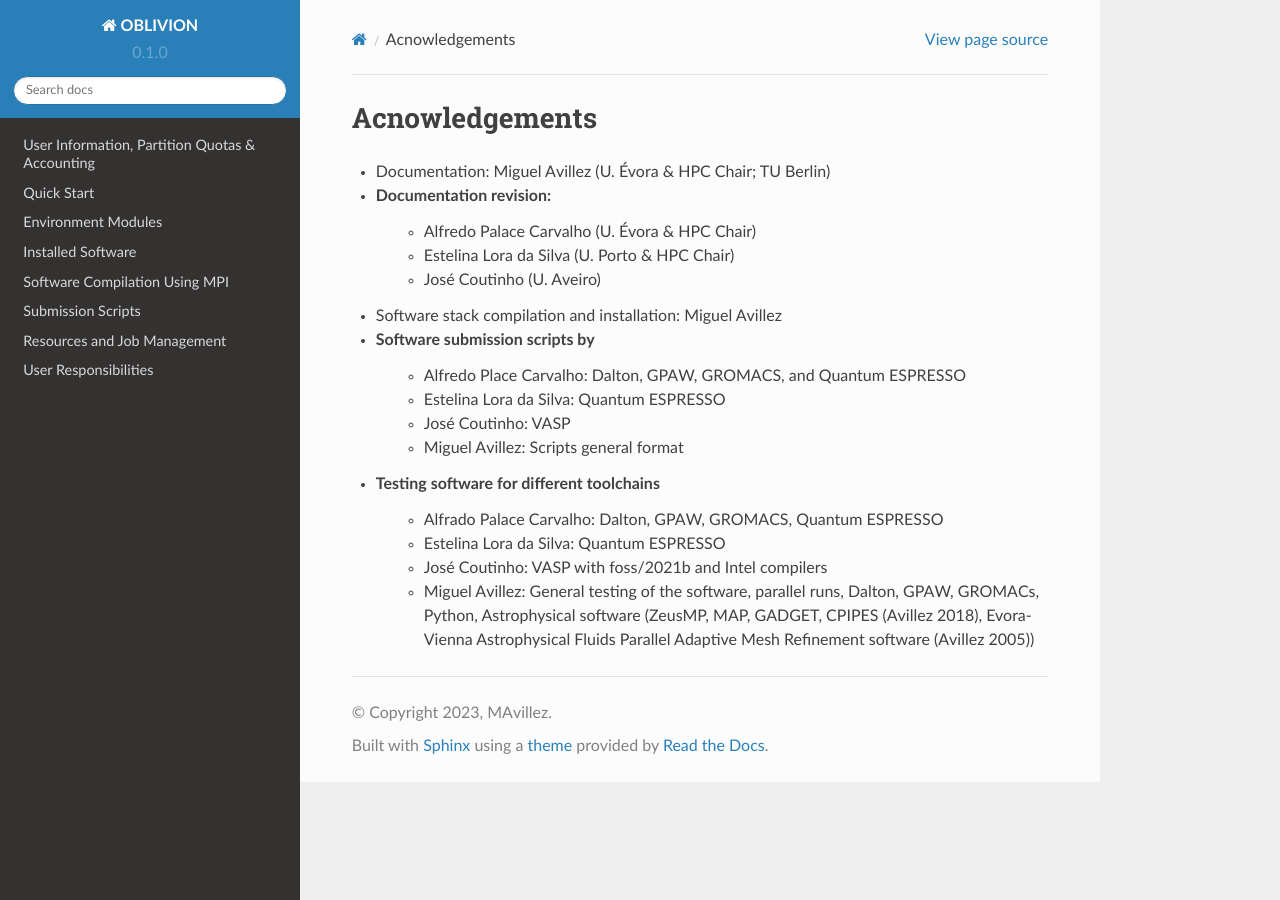
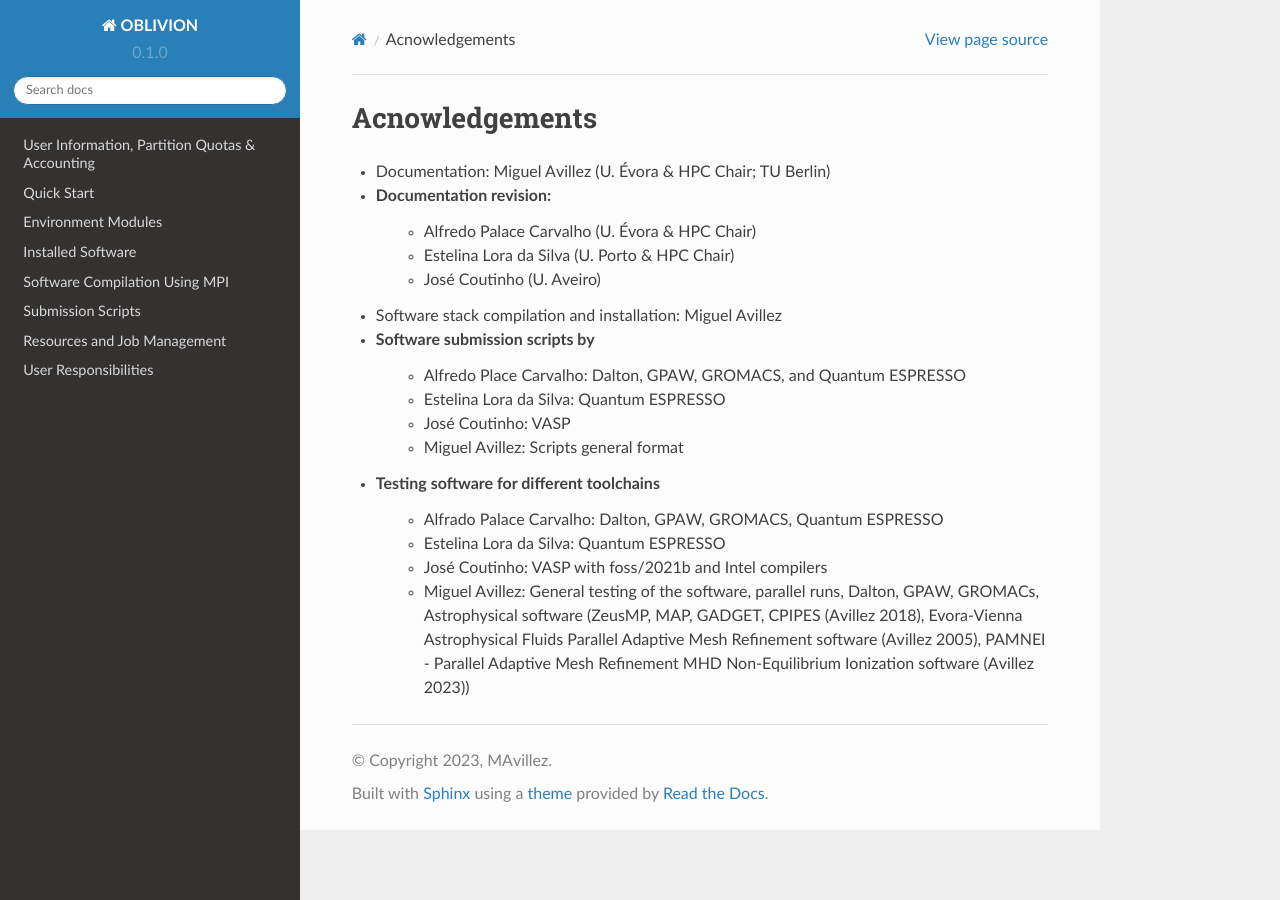
Before and after one commit to mavillez/Oblivion, a Sphinx documentation site: the page built from docs/source/acnowledgments.rst, in a window 1280 px wide. Built offline with Sphinx 7.4.7 and the Read the Docs theme 2.0.0, drawn with Linux system fonts in a browser that asks for light colours.

Commit message:
Update acnowledgments.rst

```diff
--- a/docs/source/acnowledgments.rst
+++ b/docs/source/acnowledgments.rst
@@ -15,4 +15,4 @@
     - Alfrado Palace Carvalho: Dalton, GPAW, GROMACS, Quantum ESPRESSO
     - Estelina Lora da Silva: Quantum ESPRESSO
     - José Coutinho: VASP with foss/2021b and Intel compilers
-    - Miguel Avillez: General testing of the software, parallel runs, Dalton, GPAW, GROMACs, Python, Astrophysical software (ZeusMP, MAP, GADGET, CPIPES (Avillez 2018), Evora-Vienna Astrophysical Fluids Parallel Adaptive Mesh Refinement software (Avillez 2005))
+    - Miguel Avillez: General testing of the software, parallel runs, Dalton, GPAW, GROMACs, Astrophysical software (ZeusMP, MAP, GADGET, CPIPES (Avillez 2018), Evora-Vienna Astrophysical Fluids Parallel Adaptive Mesh Refinement software (Avillez 2005), PAMNEI - Parallel Adaptive Mesh Refinement MHD Non-Equilibrium Ionization software (Avillez 2023))
```
